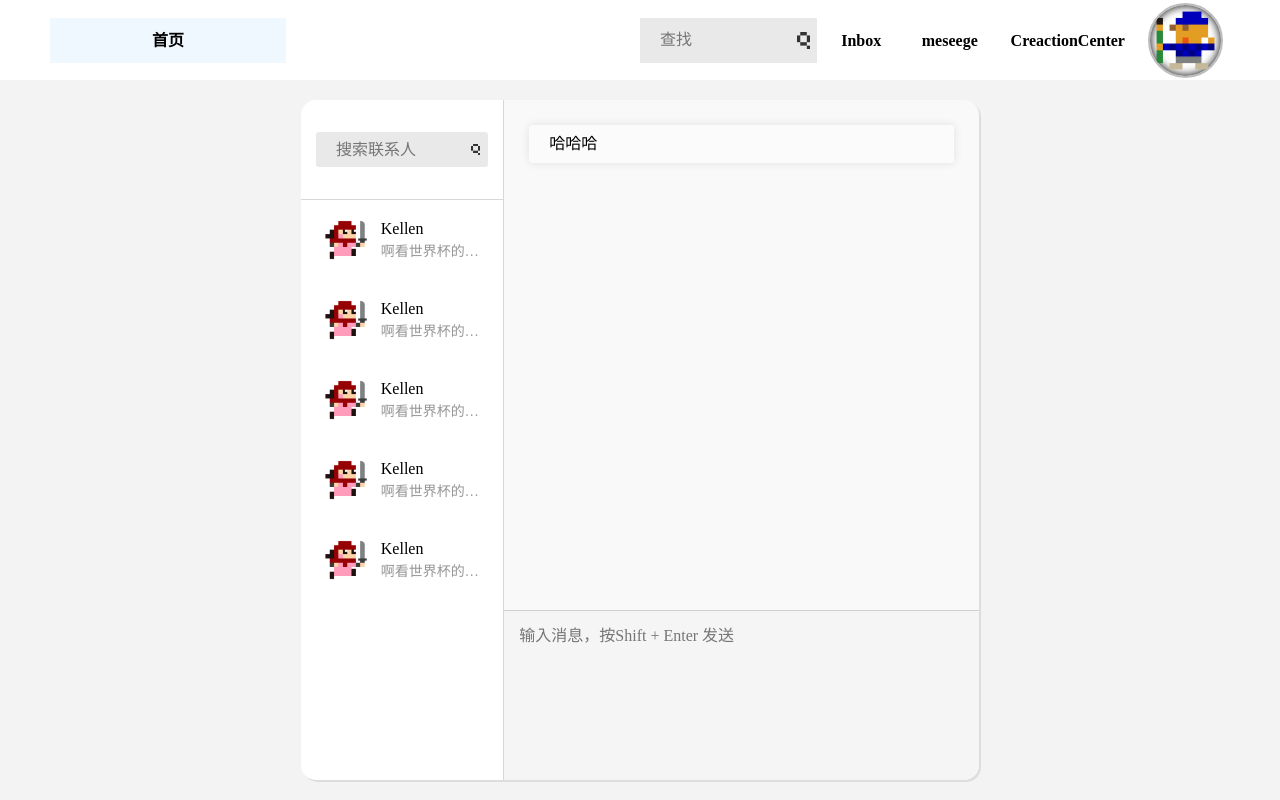
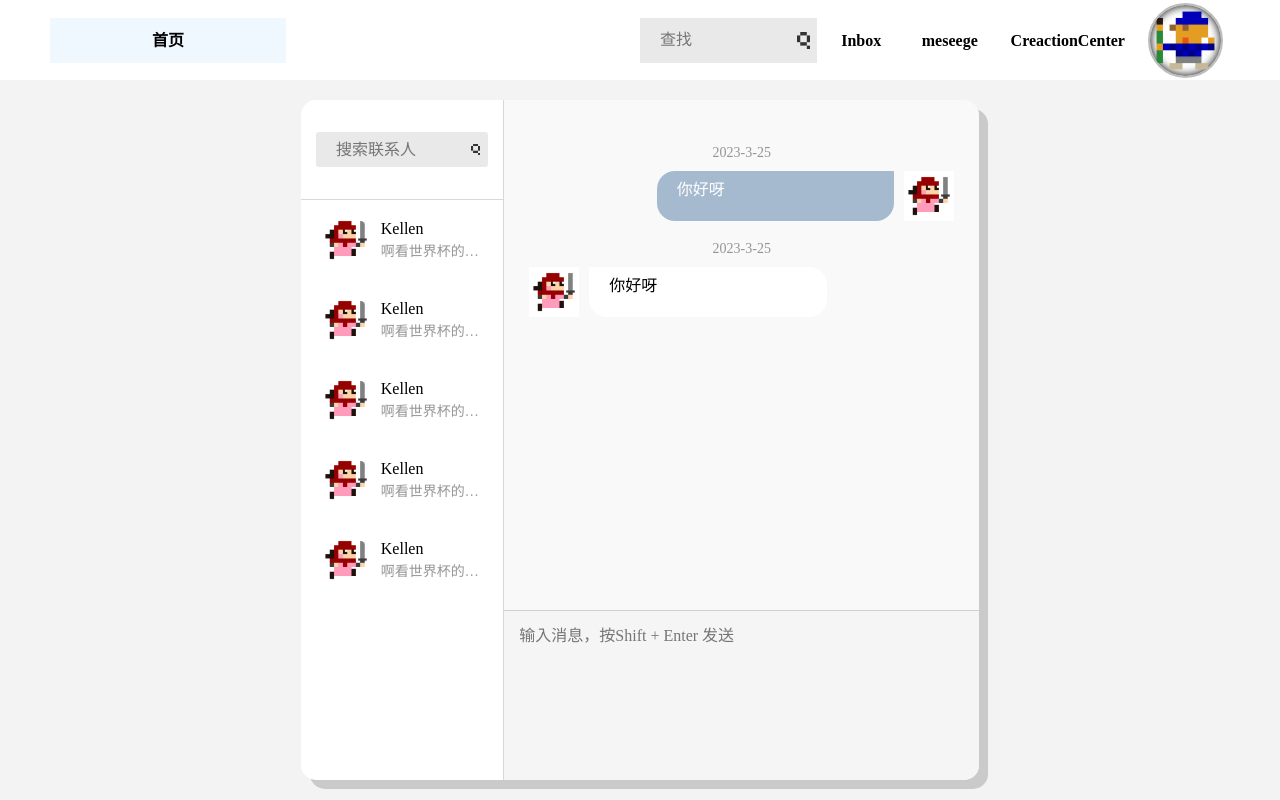
Before and after one commit to Kellen-liang/frond-end_development_community, a React (Vite) app: page /inbox in a window 1280 px wide. Built offline with nearby package versions, Linux system fonts and the light colour scheme.

Commit message:
优化聊天气泡组件和文字卡片组件&完善Inbox聊天室

```diff
--- a/src/component/ArticleCard/index.jsx
+++ b/src/component/ArticleCard/index.jsx
@@ -90,7 +90,7 @@ function ArticleCard(props) {
       value = e.target.innerText
     }
 
-    props.onClick(value , record)
+    props.onClick(value , record, type)
   }
   return (
     <li className={styles.articleItem} onClick={(e) => _onClick(e)}>
@@ -117,7 +117,6 @@ function ArticleCard(props) {
         >
           <li><img src={`/src/assets/img/未查看.png`} alt="" /><span>{operate.count}</span></li>
           <li data-type='likes' ><img src={`/src/assets/img/${operate.isLike ? '已点赞' : '未点赞'}.png`} alt="" /><span>{operate.likes}</span></li>
-          {/* <li data-index={index + 'comment'} onClick={(e) => onOperateClickL(e)}><img src={`/src/assets/img/${operate.isComment ? '已评论' : '未评论'}.png`} alt="" /><span>{operate.comments}</span></li> */}
           <li data-type='comments' ><img src={`/src/assets/img/${operate.isComment ? '已评论' : '未评论'}.png`} alt="" /><span>{operate.comments}</span></li>
         </ul>
       </section>
--- a/src/page/Home/MainArticle/index.jsx
+++ b/src/page/Home/MainArticle/index.jsx
@@ -69,7 +69,7 @@ function MainArticle({ width, style, onClick}) {
    * @param {'comments'|'likes'} type -操作类型
    * @param {number} value  -值
    * @param {number} index  -下标
-   * @param {object} record -整条数据
+   * @param {object} record -当前整条数据
    */
   const onOperateClick = (type, value, index, record) => {
     if (type === 'likes') {
@@ -91,8 +91,10 @@ function MainArticle({ width, style, onClick}) {
    * @desc ArticleCard组件的默认onClick事件会返回点击对象的的value值
    * @param {string} value  - 值
    * @param {object} record - 整条数据
+   * @param {'userIcon'|'user'|'tag'|'other'} type - 触发事件的类型：userIcon | user | tag | other
    */
-  const onArticleClick = (value, record) => {
+  const onArticleClick = (value, record, type) => {
+    console.log('type---',type);
     console.log('value---',value);
     if (value.length) {
 
--- a/src/page/Inbox/ChatPopover/index.jsx
+++ b/src/page/Inbox/ChatPopover/index.jsx
@@ -1,11 +1,51 @@
 import React from "react";
 import styles from "./index.module.scss"
 
+/**
+ *
+ * @param {object} props
+ * @param {boolean} props.isMine -是否是自己发的评论
+ * @param {string} props.userIcon -用户头像
+ * @param {any} props.username -用户名
+ * @param {string} props.chatContent -聊天内容
+ * @param {string} props.addTime -添加时间
+ * @param {Function} props.onClick -回调函数
+ * @param {object} props.record -该条数据的详细信息
+ * @returns {JSX.Element}
+ */
 function ChatPopover(props) {
+  const {
+    isMine = false,
+    userIcon,
+    username,
+    chatContent,
+    addTime,
+    onClick,
+    record
+  } = props
 
+  const _onClick = (e) => {
+    e.stopPropagation();
+    //阻止原始事件冒泡
+    e.nativeEvent.stopImmediatePropagation();
+    const username = e.target.dataset.username
+    onClick(username, record)
+  }
   return (
     <div className={styles.chatPopoverContainer}>
-      哈哈哈
+      <div className={styles.header}>{addTime}</div>
+      <div className={`${styles.content} ${isMine ? styles.isMineContent : ''}`}>
+        <img
+          data-username={username}
+          className={styles.userIcon}
+          src={userIcon}
+          alt=""
+          onClick={_onClick}
+        />
+        <div className={`${styles.chatContent} ${isMine ? styles.isMineChatContent : ''}`}>
+          {chatContent}
+        </div>
+      </div>
     </div>
   )
 }
--- a/src/page/Inbox/ChatPopover/index.module.scss
+++ b/src/page/Inbox/ChatPopover/index.module.scss
@@ -1,8 +1,59 @@
 .chatPopoverContainer {
   max-width: 100%;
-  // margin: 0.5rem 0;
-  padding: 10px 20px;
-  border-radius: 3px;
-  background-color: #ffffff3b;
-  box-shadow: 0 0 10px rgba(0, 0, 0, 0.1);
+  display: flex;
+  flex-direction: column;
+
+  .header {
+    width: 100%;
+    padding: 20px 0 10px 0;
+    color: #959595;
+    font-size: 14px;
+    text-align: center;
+  }
+
+  .content {
+    width: 70%;
+    display: flex;
+    .userIcon {
+      width: 50px;
+      height: 50px;
+      overflow: hidden;
+      &:hover {
+        cursor: pointer;
+      }
+    }
+
+    .chatContent {
+      flex: 1;
+      margin-left: 10px;
+      padding: 10px 20px;
+      border-radius: 3px;
+      background-color: #fff;
+      white-space: pre-wrap;
+      border-radius: 18px;
+      border-top-left-radius: 0;
+      &:hover {
+        background: rgb(235, 235, 235);
+      }
+    }
+  }
+
+  // 自己的就是右侧显示，内容与头像相反
+  .isMineContent {
+    align-self: end;
+    flex-direction: row-reverse;
+    .isMineChatContent {
+      border-top-right-radius: 0;
+      border-top-left-radius: 18px;
+      margin-left: 0px;
+      margin-right: 10px;
+      color: #fff;
+      background: rgb(165, 186, 207);
+;
+      &:hover {
+        background: rgb(128, 185, 242);
+      }
+    }
+  }
+
 }
--- a/src/page/Inbox/UserCardList/index.jsx
+++ b/src/page/Inbox/UserCardList/index.jsx
@@ -39,7 +39,7 @@ function UserCard({ userId, userIcon, userName, userMessage, isActive, onClick }
 function UserCardList({data, onClick}) {
   const [activeCard, setActiveCard] = useState('')
   const clickFlag = useRef('')
-  const _onClick = (e) => {
+  const _onClick = (e, record) => {
     //阻值冒泡
     e.stopPropagation();
     //阻止原始事件冒泡
@@ -49,7 +49,7 @@ function UserCardList({data, onClick}) {
     if (index === clickFlag.current) {
       return
     }
-    onClick(index, data)
+    onClick(index, record)
     clickFlag.current = index
   }
 
@@ -65,7 +65,7 @@ function UserCardList({data, onClick}) {
           isActive={activeCard === index}
           onClick={(e) => {
             setActiveCard(index)
-            return _onClick(e)
+            return _onClick(e, item)
           }}
         />
       ))}
--- a/src/page/Inbox/index.jsx
+++ b/src/page/Inbox/index.jsx
@@ -1,12 +1,14 @@
 import React from "react";
-import { useState } from "react";
+import { useState, useRef } from "react";
 import { Empty } from 'antd'
+import { cloneDeep } from "lodash";
 import styles from "./index.module.scss"
 import UserCardList from "./UserCardList";
 import ChatPopover from "./ChatPopover";
 
 function Inbox(props) {
 
+  const [chatInputContent, setChatInputContent] = useState('')
   const [userList, setUserList] = useState([
     {
       userId:'001',
@@ -40,12 +42,37 @@ function Inbox(props) {
     },
   ])
 
+  const [chatInfoLIst, setchatInfoLIst] = useState([
+    {username: 'Kellen', userIcon: '/src/assets/svg/带刀剑士.svg', chatCentent: '你好呀', addtime: '2023-3-25', isMine: true},
+    {username: 'CoCo', userIcon: '/src/assets/svg/带刀剑士.svg', chatCentent: '你好呀', addtime: '2023-3-25', isMine: false}
+  ])
+
   const onClick = (index, record) =>{
     console.log('index',index);
     console.log('record',record);
   }
+  const onClickGetName = (value, record) => {
+    console.log(value);
+    console.log(record);
+  }
+  const handleKeyDown = (e) => {
+    if(e.target.value = '') return
+
+    //触发Shift + Enter事件
+    if (e.shiftKey && e.keyCode === 13) {
+      e.preventDefault(); //取消事件的默认动作*换行
+      const value = e.target.value
+      if (!value.length) return
+      const templist = cloneDeep(chatInfoLIst)
+      templist.push(
+        {username: 'Kellen', userIcon: '/src/assets/svg/带刀剑士.svg', chatCentent: value, addtime: '2023-3-25', isMine: true},
+      )
+      setchatInfoLIst(templist)
+      setChatInputContent('')
+    }
+  }
   return (
-    <div className={`${styles.inboxContainer} commonCard`}>
+    <div className={`${styles.inboxContainer}`}>
       <section className={styles.inboxLeft}>
         <div className={styles.inboxLeftTop}>
           <div className={styles.inboxSearch}>
@@ -58,10 +85,30 @@ function Inbox(props) {
       </section>
       <section className={styles.inboxRight}>
         <div className={`${styles.inboxChatContent} customScorllType`}>
-          {/* <Empty className='empty' description={'人影都没一个'} image={'/src/assets/img/喵喵.jpg'} imageStyle={{width:200, height:240}}/> */}
-          <ChatPopover></ChatPopover>
+          { chatInfoLIst.length ?
+            chatInfoLIst.map((chat, index) =>
+              <ChatPopover
+                key={index}
+                record={chat}
+                isMine={chat.isMine}
+                userIcon={chat.userIcon}
+                username={chat.username}
+                chatContent={chat.chatCentent}
+                addTime={chat.addtime}
+                onClick={onClickGetName}
+              />
+          ) : (
+            <Empty className='empty' description={'人影都没一个'} image={'/src/assets/img/喵喵.jpg'} imageStyle={{width:200, height:240}}/>
+          )}
+
         </div>
-        <textarea placeholder="输入消息，按Shift + Enter 发送" className={`${styles.inboxChatInput} customScorllType`}></textarea>
+        <textarea
+          placeholder="输入消息，按Shift + Enter 发送"
+          className={`${styles.inboxChatInput} customScorllType`}
+          onKeyDown={handleKeyDown}
+          value={chatInputContent}
+          onChange={(e) => setChatInputContent(e.target.value)}
+          ></textarea>
       </section>
     </div>
   )
--- a/src/page/Inbox/index.module.scss
+++ b/src/page/Inbox/index.module.scss
@@ -4,6 +4,7 @@
   margin: 20px auto;
   background: #fff;
   border-radius: 15px;
+  box-shadow:  9px 9px #8080805c;
   overflow: hidden;
   display: flex;
   .inboxLeft {
```
